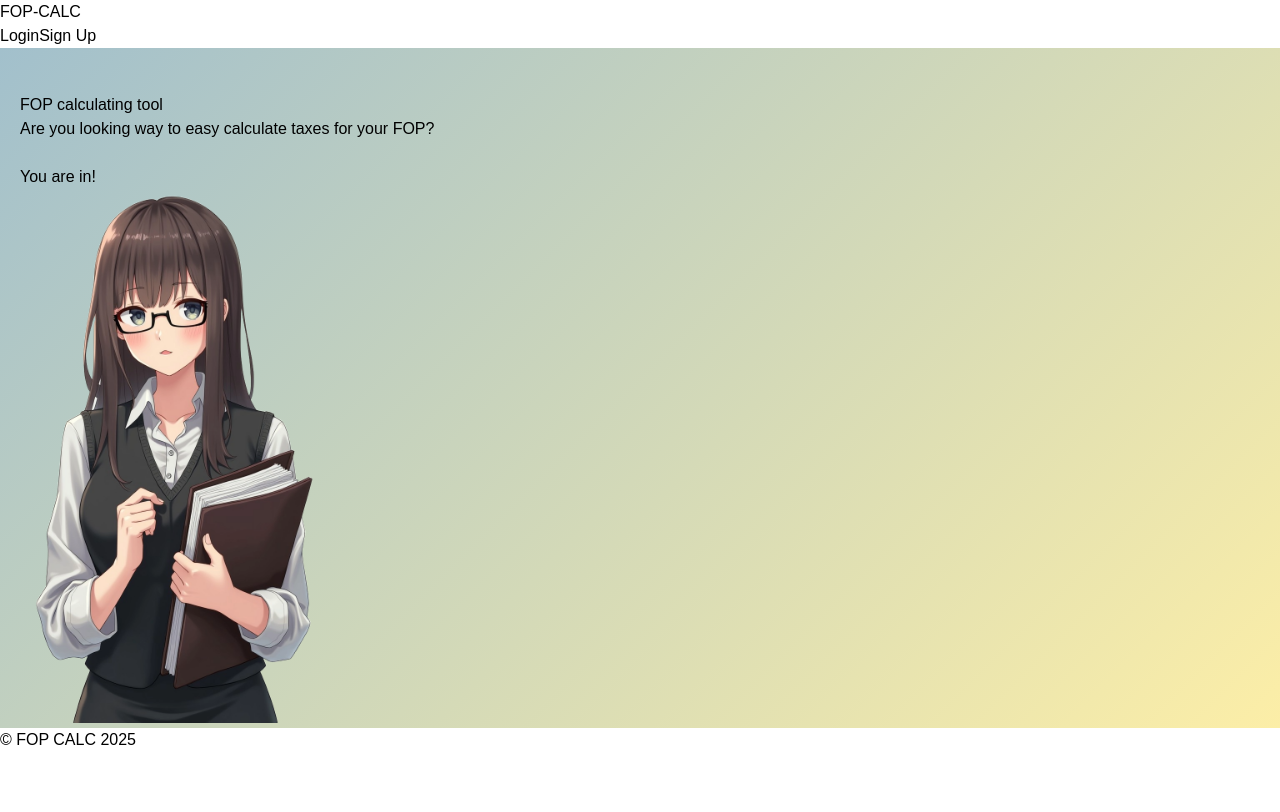
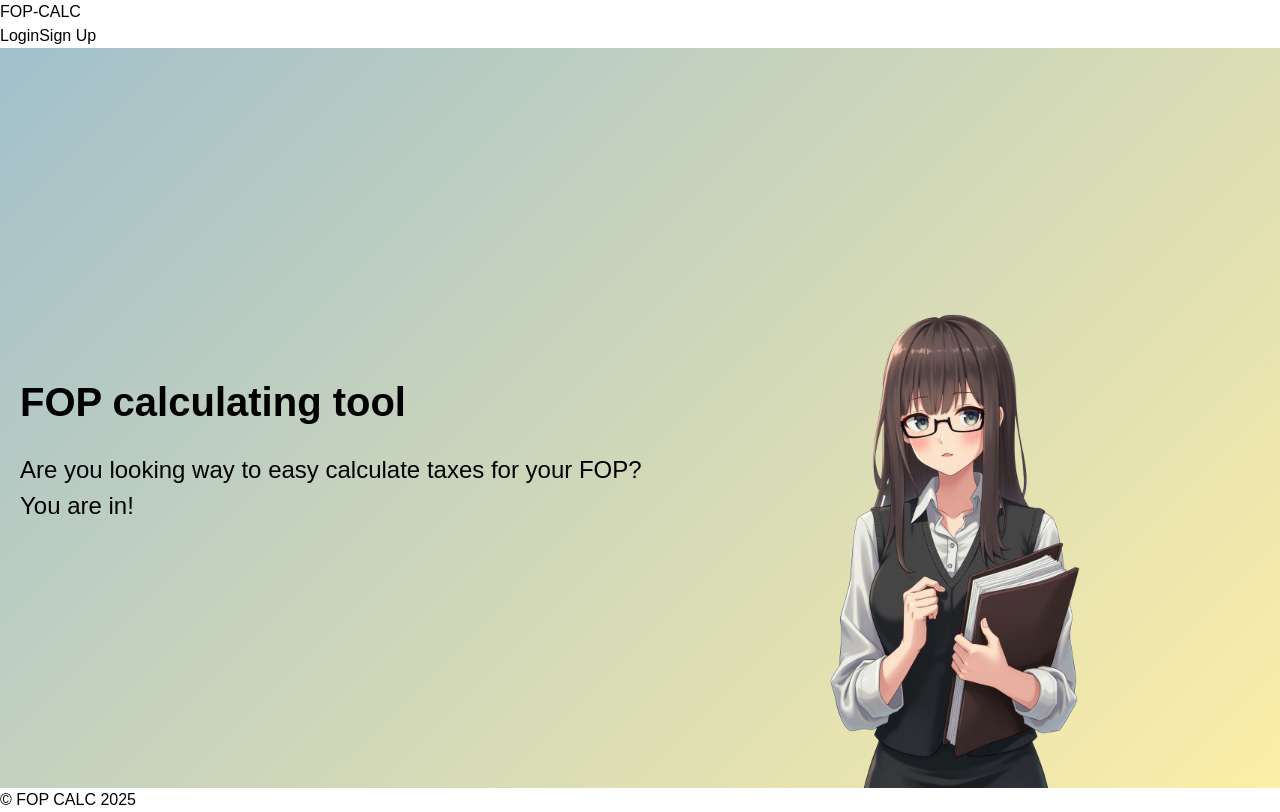
Before and after one commit to CrazzzzyDiamond/fop_app, a Next.js app: page / in a window 1280 px wide. Built offline with nearby package versions, Linux system fonts and the light colour scheme.

Commit message:
feat: home css modules refactor

```diff
--- a/src/app/home.css
+++ /dev/null
@@ -1,13 +0,0 @@
-.hero {
-    /* background: #F9FAF5; */
-    height: calc(100vh - 64px);
-    min-height: 500px;
-    width: 100%;
-    margin: 0 0 -40px;
-}
-
-@media screen and (max-height: 908px) {
-    .hero {
-        height: auto;
-    }
-}
--- /dev/null
+++ b/src/app/home.module.css
@@ -0,0 +1,62 @@
+.hero {
+    min-height: calc(100vh - 100px);
+    width: 100%;
+    margin: 0 auto -40px;
+    display: flex;
+    justify-content: space-between;
+    flex-direction: column;
+}
+
+.heroTextWrapper {
+    display: flex;
+    align-items: center;
+    justify-content: center;
+    text-align: center;
+    margin-top: 10vh;
+    margin-bottom: 5vh;
+}
+
+.heroTitle {
+    font-size: 2.5rem;
+    font-weight: 700;
+    margin-bottom: 20px;
+}
+
+.description {
+    font-size: 1.5rem;
+    font-weight: 400;
+    margin-bottom: 20px;
+}
+
+.heroImageWrapper {
+    display: flex;
+    align-items: end;
+    justify-content: center;
+}
+
+.heroImage {
+    max-height: 100vh;
+}
+
+@media screen and (min-width: 908px) {
+    .hero {
+        flex-direction: row;
+        max-width: 1400px;
+    }
+
+    .heroTextWrapper {
+        justify-content: start;
+        text-align: left;
+    }
+
+    .heroImageWrapper {
+        flex: 1;
+        justify-items: end;
+    }
+
+    .heroImage {
+        object-fit: contain;
+        width: 100%;
+        max-height: 60vh;
+    }
+}
--- a/src/app/page.tsx
+++ b/src/app/page.tsx
@@ -1,47 +1,31 @@
 import Image from "next/image";
-import './home.css';
+import s from './home.module.css';
 
 export default function Home() {
   return (
-    <div className="hero">
-      <div
-        className="
-          container m-auto pt-20 justify-between h-full flex flex-col
-          lg:items-center lg:flex-row
-        "
-      >
-        <div className="flex items-center">
-          <div className="
-            text-center lg:text-left p-5
-            lg:pr-5
-          ">
-            <h1
-              className="text-4xl font-bold text-gray-900"
-            >
+    <div className={s.hero}>
+        <div className={s.heroTextWrapper}>
+          <div>
+            <h1 className={s.heroTitle}>
               FOP calculating tool
             </h1>
-            <p className="text-gray-700 mt-14 text-2xl">
+            <p className={s.description}>
               Are you looking way to easy calculate taxes for your FOP?
-              <br />
               <br />
               You are in!
             </p>
           </div>
         </div>
 
-        <div className="
-          flex items-end justify-center
-          lg:w-1/3 lg:h-full
-        ">
+        <div className={s.heroImageWrapper}>
           <Image
             src="/heroBg.png"
-            alt="Next.js Logo"
+            alt="FOP calculating tool"
             width={300}
             height={500}
-            className="max-h-full lg:w-full lg:object-contain lg:h-auto"
+            className={s.heroImage}
           />
         </div>
-      </div>
     </div>
   );
 }
```
